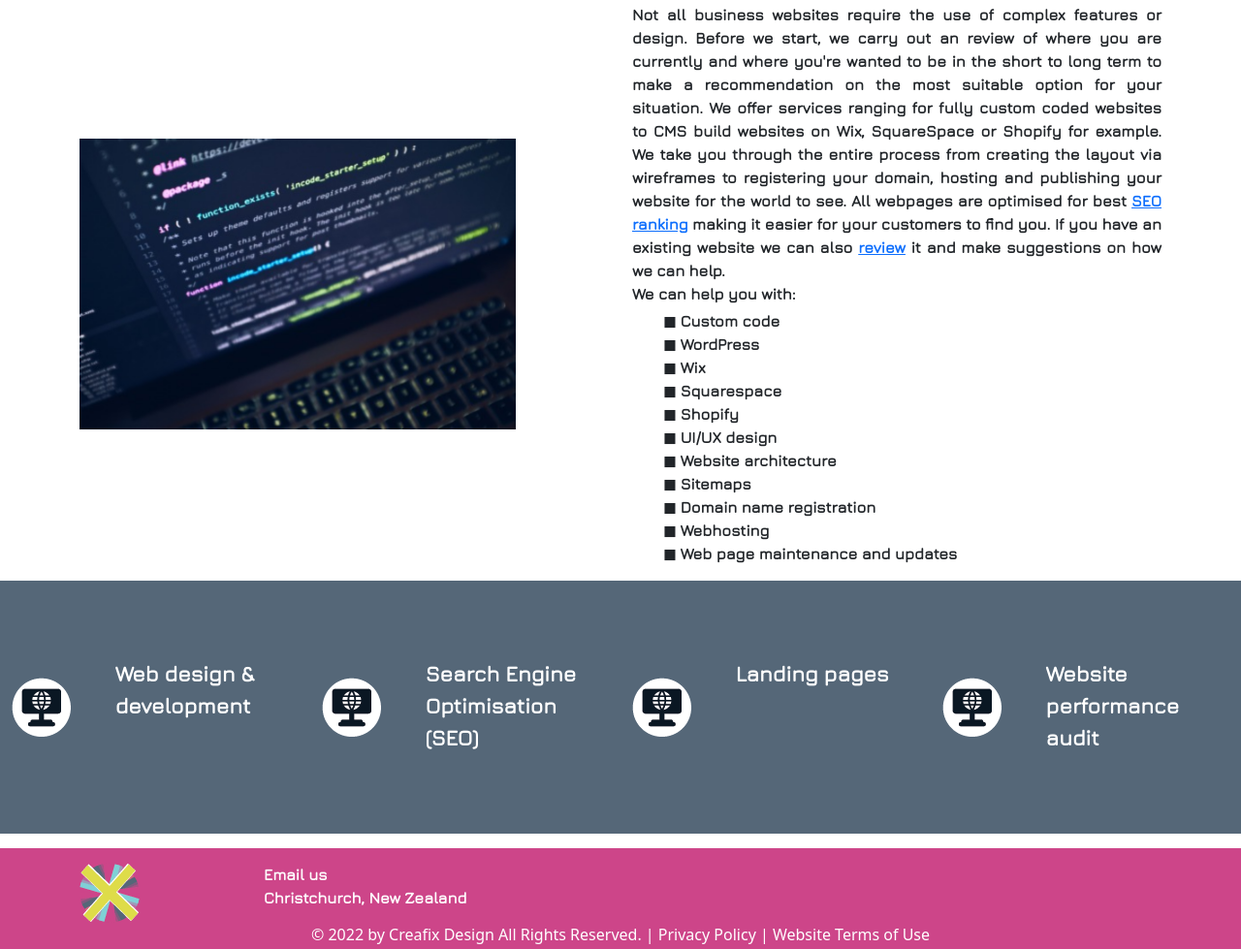
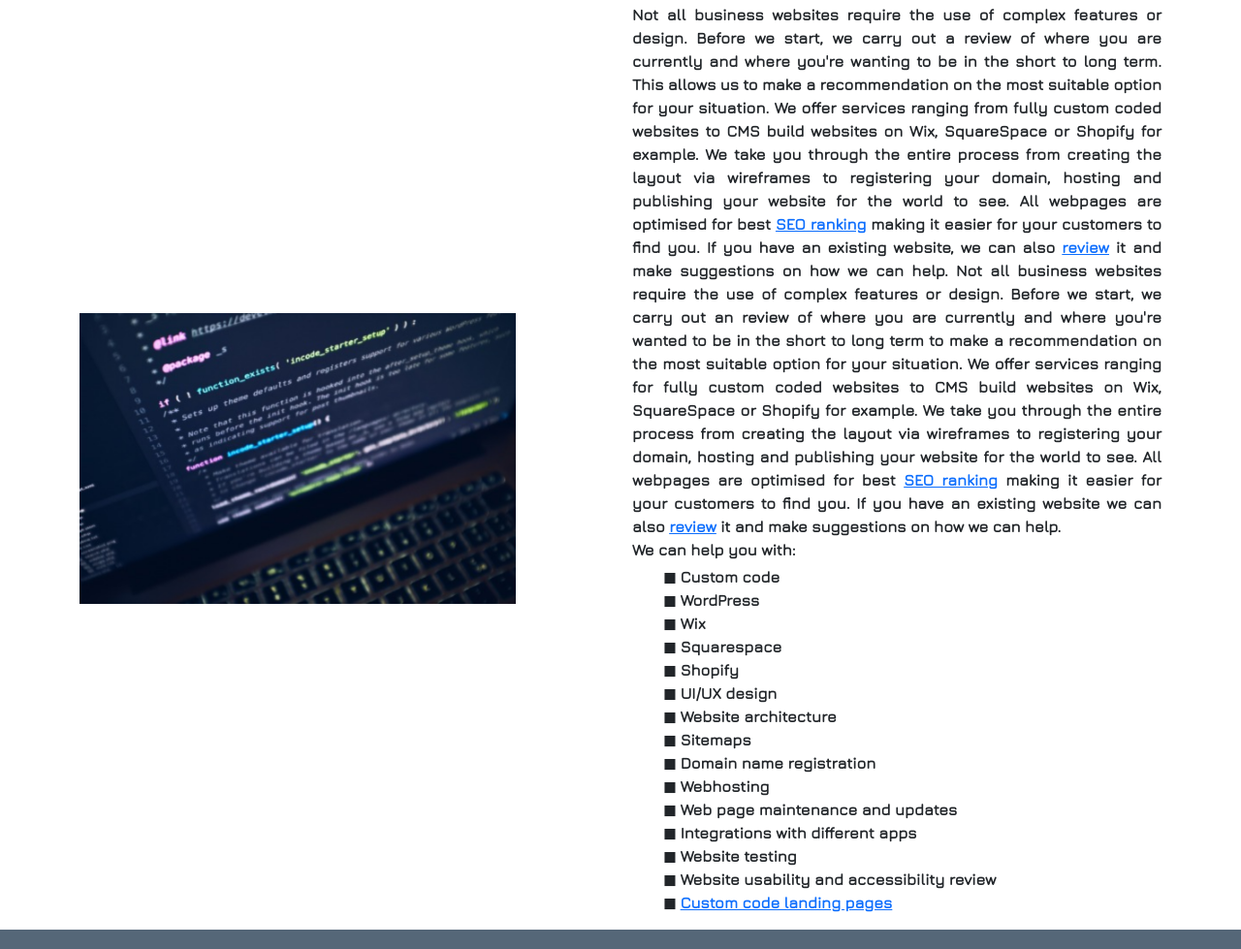
Before and after one commit to achevillat/audrey_portfolio, a plain HTML site: page web-development/webdesign.html in a window 1280 px wide. Shown: the part 183-1162 px from the top of the page at 97% size. Drawn offline with nearby package versions, Linux system fonts and the light colour scheme; a web font is replaced by a local one.

Commit message:
Updated landing pages and web design for SEO

```diff
--- a/web-development/webdesign.html
+++ b/web-development/webdesign.html
@@ -2,11 +2,11 @@
 <html>
 
 <head>
-  <title>Website development-Creafix Design</title>
+  <title>Website design services| Christchurch NZ-Creafix Design</title>
 
   <meta charset="UTF-8" />
   <meta name="description"
-    content="Creafix Design extensive experience in building a large variety of websites for businesses.">
+    content="Thinking of getting your website upgraded or building a brand new one? We can organise that for you; click to learn more.">
   <link rel="icon" href="../images/Icon%20small-min.png">
   <link href="../src/styles.css" rel="stylesheet" type="text/css" />
   <!-- CSS only -->
@@ -125,7 +125,18 @@
         <img src="../images/coding.png" alt="laptop screen with lines of codes on dark background" class="service-image">
       </div>
       <div class="col">
-        <p class=" mb-1 bio">Not all business websites require the use of complex features or design. Before we start, we carry out an review of where you are
+        <p class=" mb-1 bio">
+          Not all business websites require the use of complex features or design. Before we start, we carry out a review of where
+          you are currently and where you're wanting to be in the short to long term. This allows us to make a recommendation on
+          the most suitable option for your situation. We offer services ranging from fully custom coded websites to CMS build
+          websites on Wix, SquareSpace or Shopify for example. We take you through the entire process from creating the layout via
+          wireframes to registering your domain, hosting and publishing your website for the world to see. All webpages are
+          optimised for best <a href="seo.html"> SEO ranking</a> making it easier for your customers to find you. If you have an existing website, we can
+          also <a href="websiteaudit.html">review</a> it and make suggestions on how we can help.
+
+
+
+          Not all business websites require the use of complex features or design. Before we start, we carry out an review of where you are
         currently and where you're wanted to be in the short to long term to make a recommendation on the most suitable option
         for your situation. We offer services ranging for fully custom coded websites to CMS build websites on Wix, SquareSpace
         or Shopify for example. We take you through the entire process from creating the layout via wireframes to registering
@@ -148,6 +159,11 @@
           <li class="bio-list">◼ Domain name registration</li>
           <li class="bio-list">◼ Webhosting</li>
           <li class="bio-list">◼ Web page maintenance and updates</li>
+          <li class="bio-list">◼ Integrations with different apps</li>
+          <li class="bio-list">◼ Website testing</li>
+          <li class="bio-list">◼ Website usability and accessibility review</li>
+          <li class="bio-list">◼ <a href="./landingpages.html">Custom code landing pages</a></li>
+
         </ul>
 
         </p>
```
Also changed, not shown: web-development/landingpages.html (+9 -4 lines).
